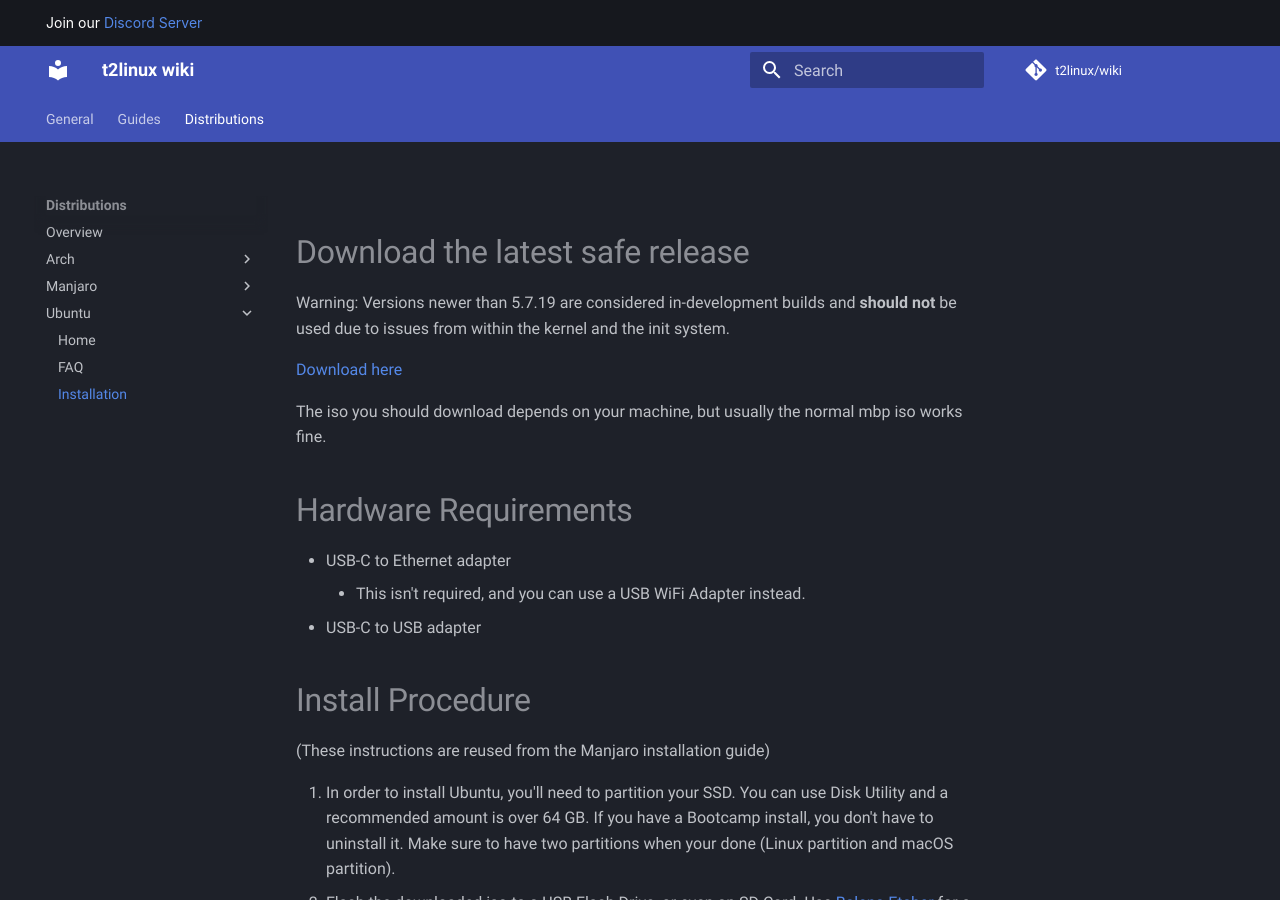
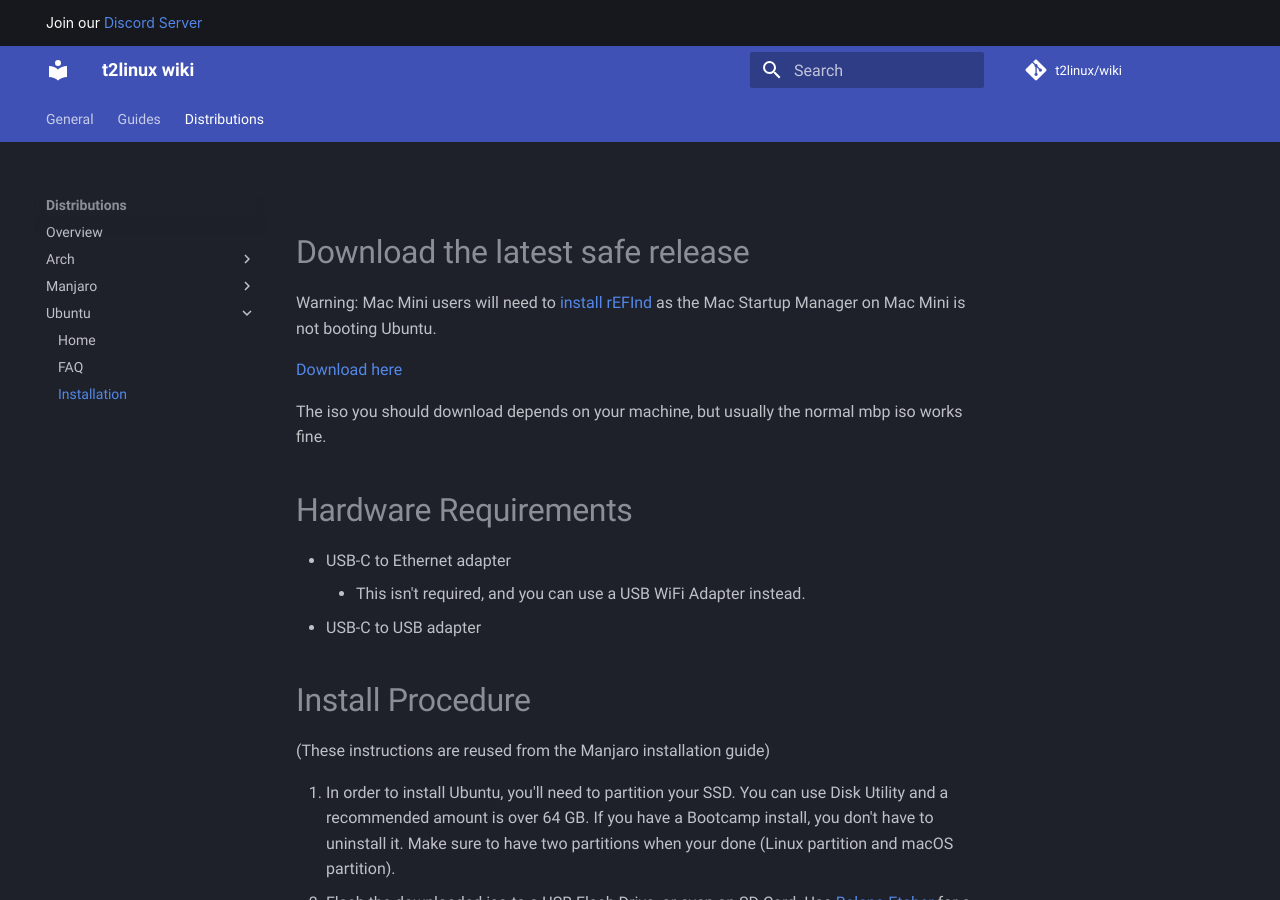
Before and after one commit to t2linux/wiki, an MkDocs documentation site: the page built from docs/distributions/ubuntu/installation.md, in a window 1280 px wide and 900 px high. Built offline with MkDocs 1.6.1 and Material for MkDocs 9.7.7, drawn with Linux system fonts in a browser that asks for light colours; comment, search, counter and statistics services are not loaded.

Commit message:
Update installation.md

```diff
--- a/docs/distributions/ubuntu/installation.md
+++ b/docs/distributions/ubuntu/installation.md
@@ -1,6 +1,6 @@
 # Download the latest safe release
 
-Warning: Versions newer than 5.7.19 are considered in-development builds and **should not** be used due to issues from within the kernel and the init system.
+Warning: Mac Mini users will need to [install rEFInd](https://wiki.t2linux.org/guides/refind/) as the Mac Startup Manager on Mac Mini is not booting Ubuntu.
 
 [Download here](https://github.com/marcosfad/mbp-ubuntu/releases/tag/v20.04-5.7.19-1)
 
```
